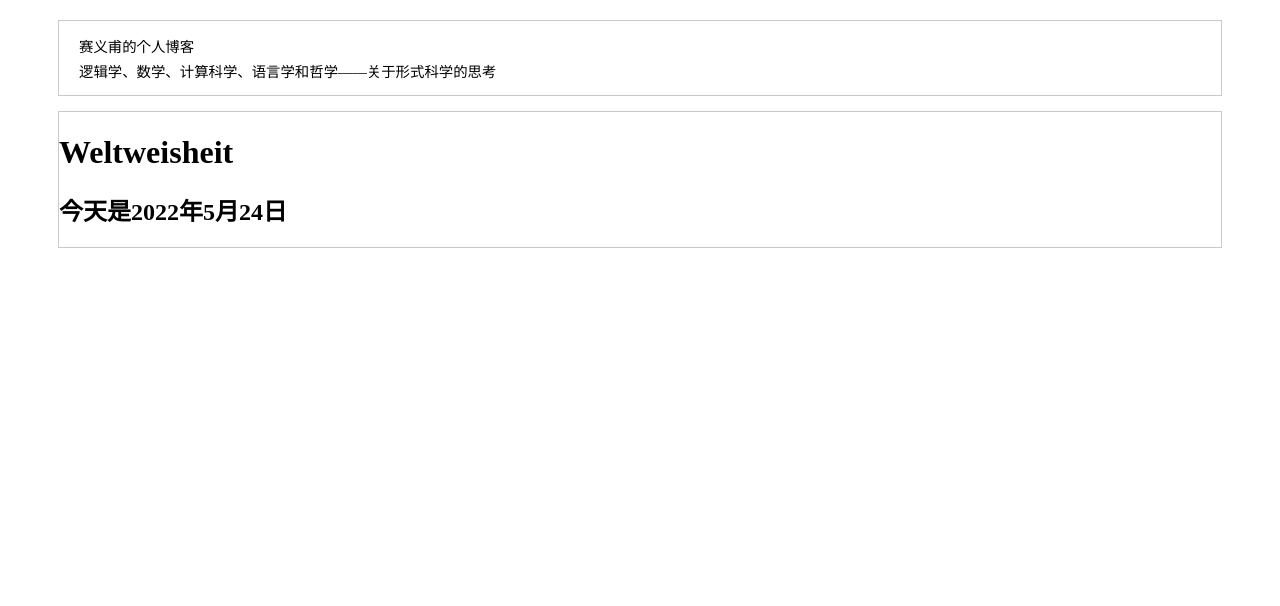
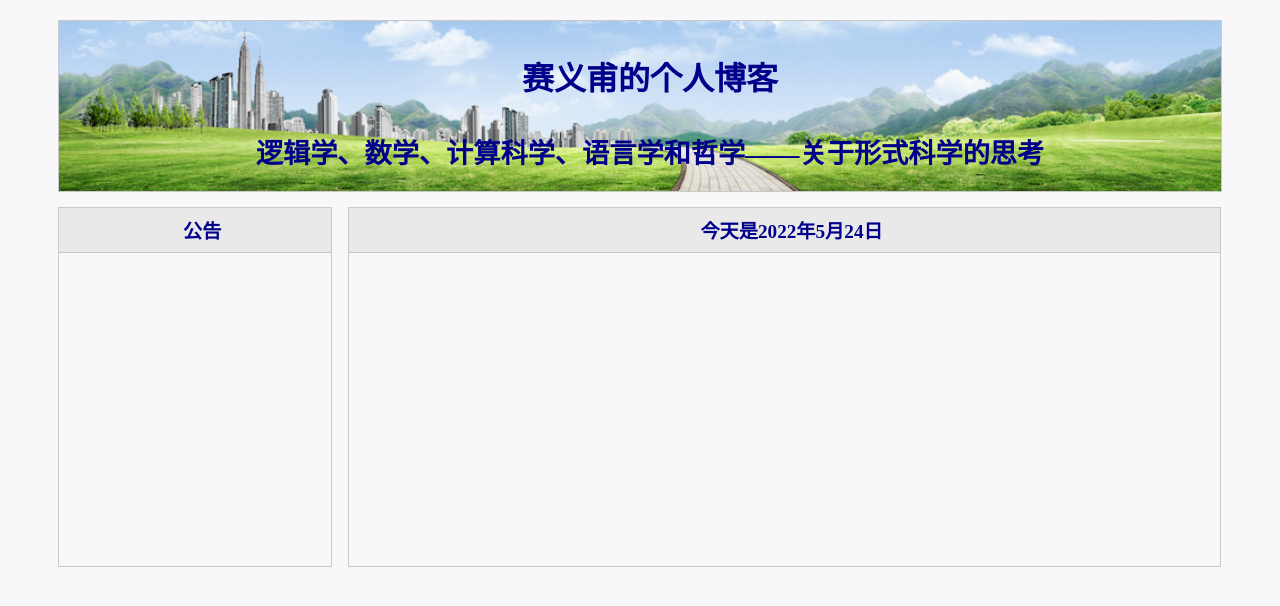
Before and after one commit to saif4lingua/test-dev, a plain HTML site: page index.html in a window 1280 px wide. Drawn offline with Linux system fonts and the light colour scheme.

Commit message:
added image folder, modified css/main.css and index.html

```diff
--- a/css/main.css
+++ b/css/main.css
@@ -1,22 +1,59 @@
+  * {
+    box-sizing: border-box;
+  }
+  body {
+    background-color: #f8f8fa;
+  }
   header {
     margin-left: 50px;
     margin-right: 50px;
     margin-top: 20px;
     border: 1px solid rgb(201, 201, 201);
+    background-image: url(images/header-bg1.png);
+    background-repeat: no-repeat;
+    background-size: cover;
   }
   #header-content {
     padding-left: 20px;
+    font-weight: bold;
+    color: darkblue;
+    text-align: center;
+    margin-bottom: 20px;
   }
   #hc1 {
-  margin-bottom: -11px;
-  font-size: 90%;
+    font-size: 200%;
   }
   #hc2 {
-  font-size: 90%;
+    font-size: 170%;
+    background-color: #green;
   }
-main {
-  margin-left: 50px;
-  margin-right: 50px;
-  margin-top: 15px;
+  main.container {
+    margin: 15px 50px 0 50px;
+/*    border: 1px solid rgb(201, 201, 201);*/
+  }
+  section.panel {
+    float: left;
     border: 1px solid rgb(201, 201, 201);
+    box-sizing: border-box;
+    height: 360px;
   }
+  section#left-panel {
+    margin-right: 16px;
+  }
+  div.message {
+    padding-left: 15px;
+    padding-top: 8px;
+    padding-bottom: 8px;
+    text-align: center;
+    border-bottom: 1px solid rgb(201, 201, 201);
+    background-color: rgb(233, 233, 233);
+    color: darkblue;
+    font-weight: bold;
+    font-size: 120%;
+  }
+  #left-panel {
+    width: 23.5%;
+  }
+  #right-panel {
+    width: 75%;
+  }
--- a/index.html
+++ b/index.html
@@ -1,24 +1,87 @@
 <!DOCTYPE html>
 <html>
 <head>
-<meta charset="UTF-8" />
 <title>逻辑学、数学、计算科学、语言学和哲学——关于形式科学的思考</title>
+<meta charset="UTF-8">
+<meta name="viewport" content="width=device-width, initial-scale=1">
 <link rel="stylesheet" href="css/main.css"/>
-
+<link rel="icon" href="image/LSS_sothink_logo.png"/>
+<style>
+  * {
+    box-sizing: border-box;
+  }
+  body {
+    background-color: #f8f8fa;
+  }
+  header {
+    margin-left: 50px;
+    margin-right: 50px;
+    margin-top: 20px;
+    border: 1px solid rgb(201, 201, 201);
+    background-image: url(images/header-bg1.png);
+    background-repeat: no-repeat;
+    background-size: cover;
+  }
+  #header-content {
+    padding-left: 20px;
+    font-weight: bold;
+    color: darkblue;
+    text-align: center;
+    margin-bottom: 20px;
+  }
+  #hc1 {
+    font-size: 200%;
+  }
+  #hc2 {
+    font-size: 170%;
+    background-color: #green;
+  }
+  main.container {
+    margin: 15px 50px 0 50px;
+/*    border: 1px solid rgb(201, 201, 201);*/
+  }
+  section.panel {
+    float: left;
+    border: 1px solid rgb(201, 201, 201);
+    box-sizing: border-box;
+    height: 360px;
+  }
+  section#left-panel {
+    margin-right: 16px;
+  }
+  div.message {
+    padding-left: 15px;
+    padding-top: 8px;
+    padding-bottom: 8px;
+    text-align: center;
+    border-bottom: 1px solid rgb(201, 201, 201);
+    background-color: rgb(233, 233, 233);
+    color: darkblue;
+    font-weight: bold;
+    font-size: 120%;
+  }
+  #left-panel {
+    width: 23.5%;
+  }
+  #right-panel {
+    width: 75%;
+  }
+</style>
 </head>
 <body>
 <header>
-    <div id="header-content">
-        <p id="hc1">赛义甫的个人博客</p>
-        <p id="hc2">逻辑学、数学、计算科学、语言学和哲学——关于形式科学的思考</p>
+  <div id="header-content">
+    <p id="hc1">赛义甫的个人博客</p>
+    <span id="hc2">逻辑学、数学、计算科学、语言学和哲学——关于形式科学的思考</span>
   </div>
 </header>
-<main>
-<div>
-    <h1>Weltweisheit</h1>
-    <h2 id="now"></h2>
-
-</div>
+<main class="container">
+  <section class="panel" id="left-panel">
+    <div class="message">公告</div>
+  </section>
+  <section class="panel" id="right-panel">
+    <div class="message" id="now"></div>
+  </section>
 </main>
 <script src="script/main.js"></script>
 </body>
```
Also changed, not shown: images/LSS_sothink_logo.png (added), images/header-bg.png (added), images/header-bg1.png (added), 1 other file. Lines whose indentation alone changed are shown as unchanged.
